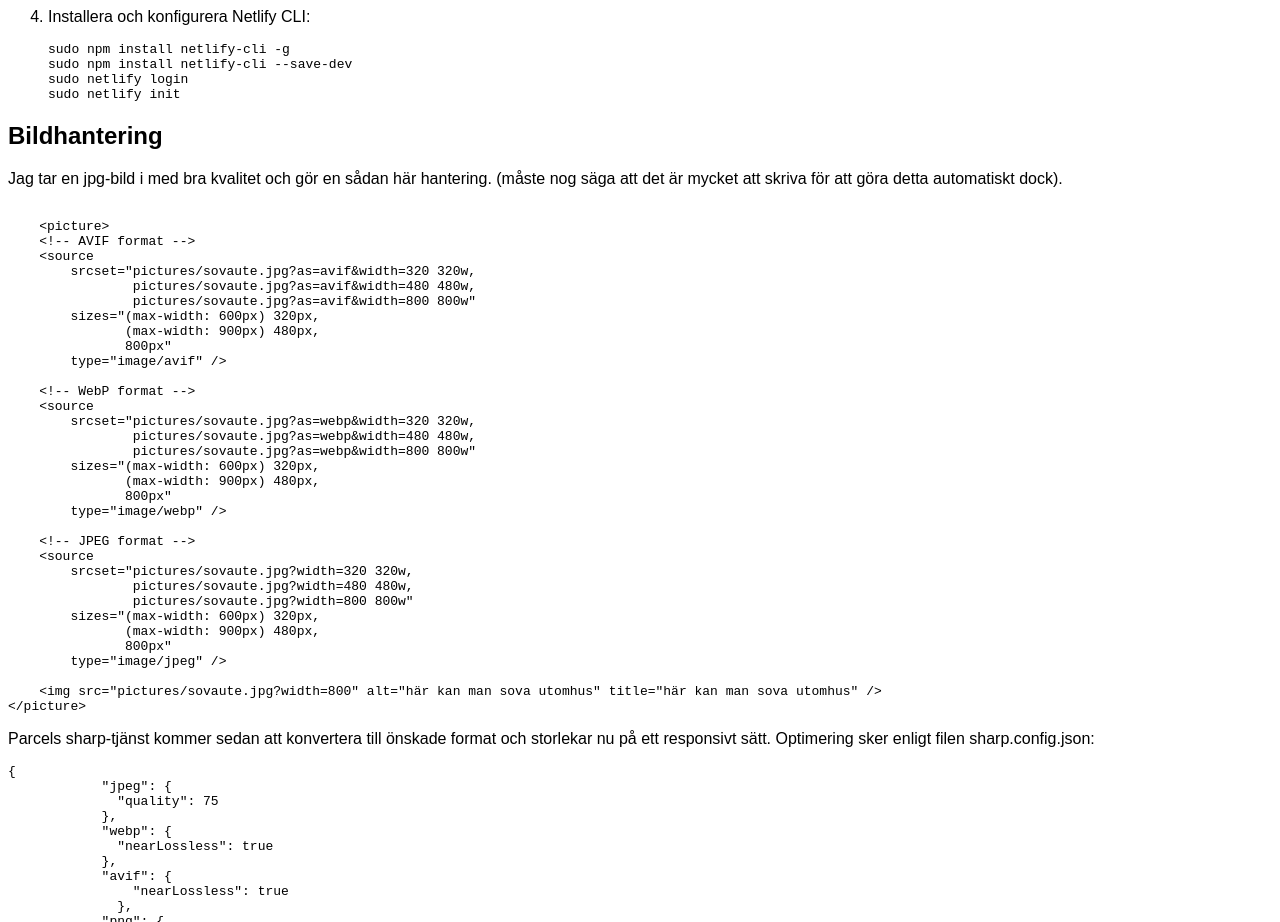
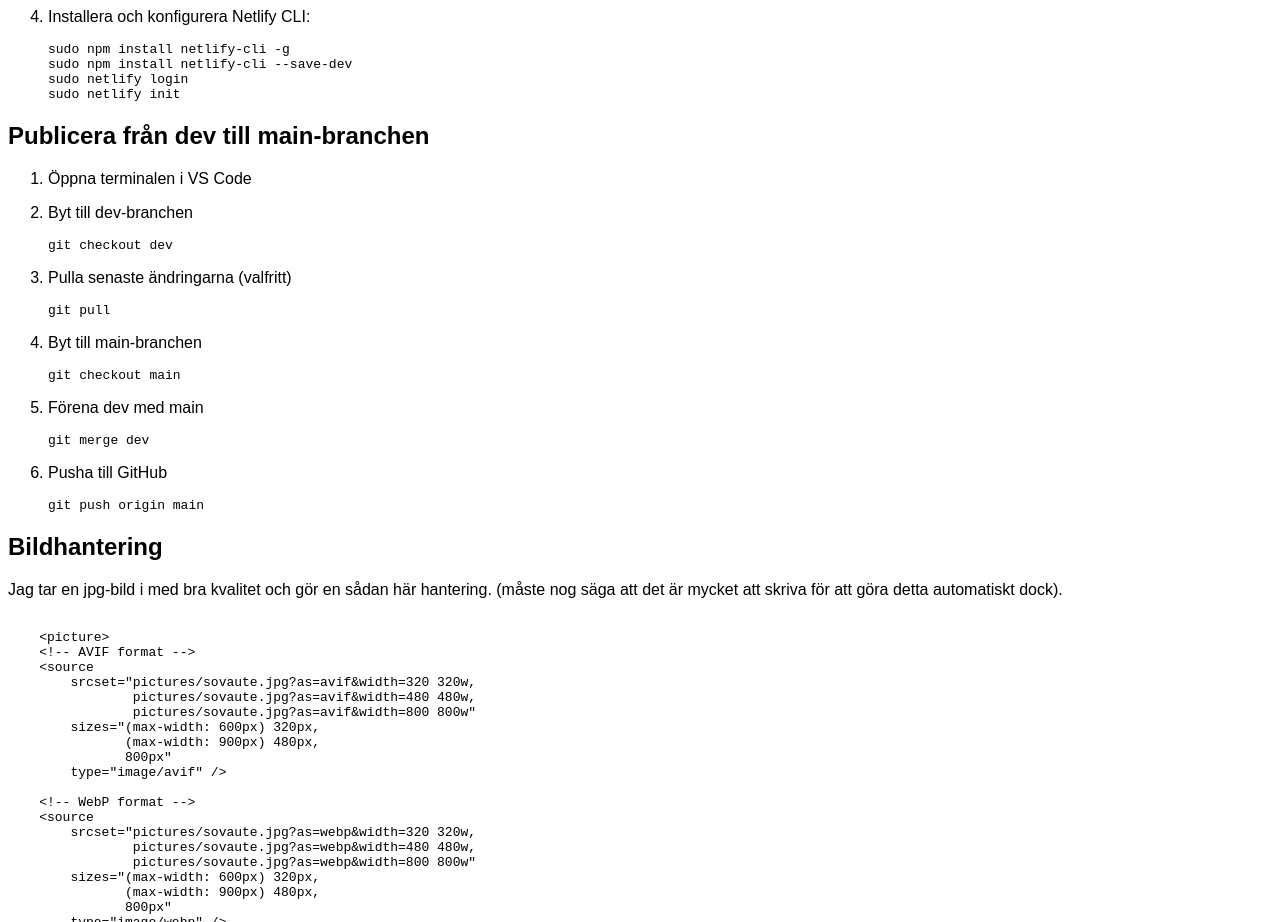
Before and after one commit to Fa-collab1/DT211G-1, a website built with Parcel: page src/process.html in a window 1280 px wide. Shown: the part 1240-2162 px from the top of the page. Built offline with nearby package versions, Linux system fonts and the light colour scheme.

Commit message:
lade till merge till main från dev

```diff
--- a/src/process.html
+++ b/src/process.html
@@ -104,8 +104,34 @@
         </li>
 
         </ol>
+        <h2>Publicera från dev till main-branchen</h2>
+        <ol>
+            <li>
+                <p>Öppna terminalen i VS Code</p>
+            </li>
+            <li>
+                <p>Byt till dev-branchen</p>
+                <pre><code>git checkout dev</code></pre>
+            </li>
+            <li>
+                <p>Pulla senaste ändringarna (valfritt)</p>
+                <pre><code>git pull</code></pre>
+            </li>
+            <li>
+                <p>Byt till main-branchen</p>
+                <pre><code>git checkout main</code></pre>
+            </li>
+            <li>
+                <p>Förena dev med main</p>
+                <pre><code>git merge dev</code></pre>
+            </li>
+            <li>
+                <p>Pusha till GitHub</p>
+                <pre><code>git push origin main</code></pre>
+            </li>
+        </ol>
 
-        <h2>Bildhantering</h2>
+<h2>Bildhantering</h2>
 <p>Jag tar en jpg-bild i med bra kvalitet och gör en sådan här hantering. (måste nog säga att det är mycket att skriva för att göra detta automatiskt dock).</p>
 
 <pre><code>
```
